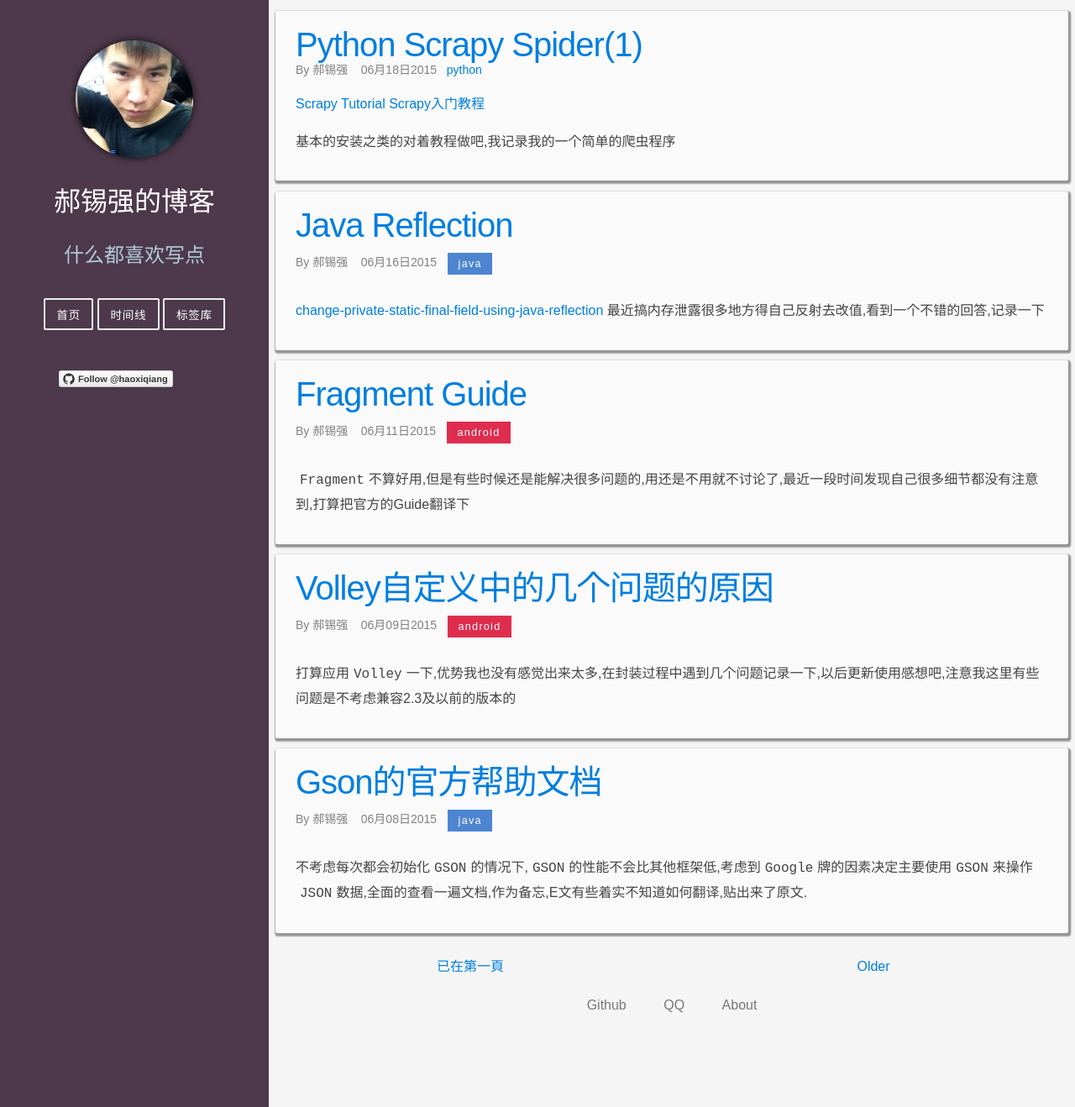
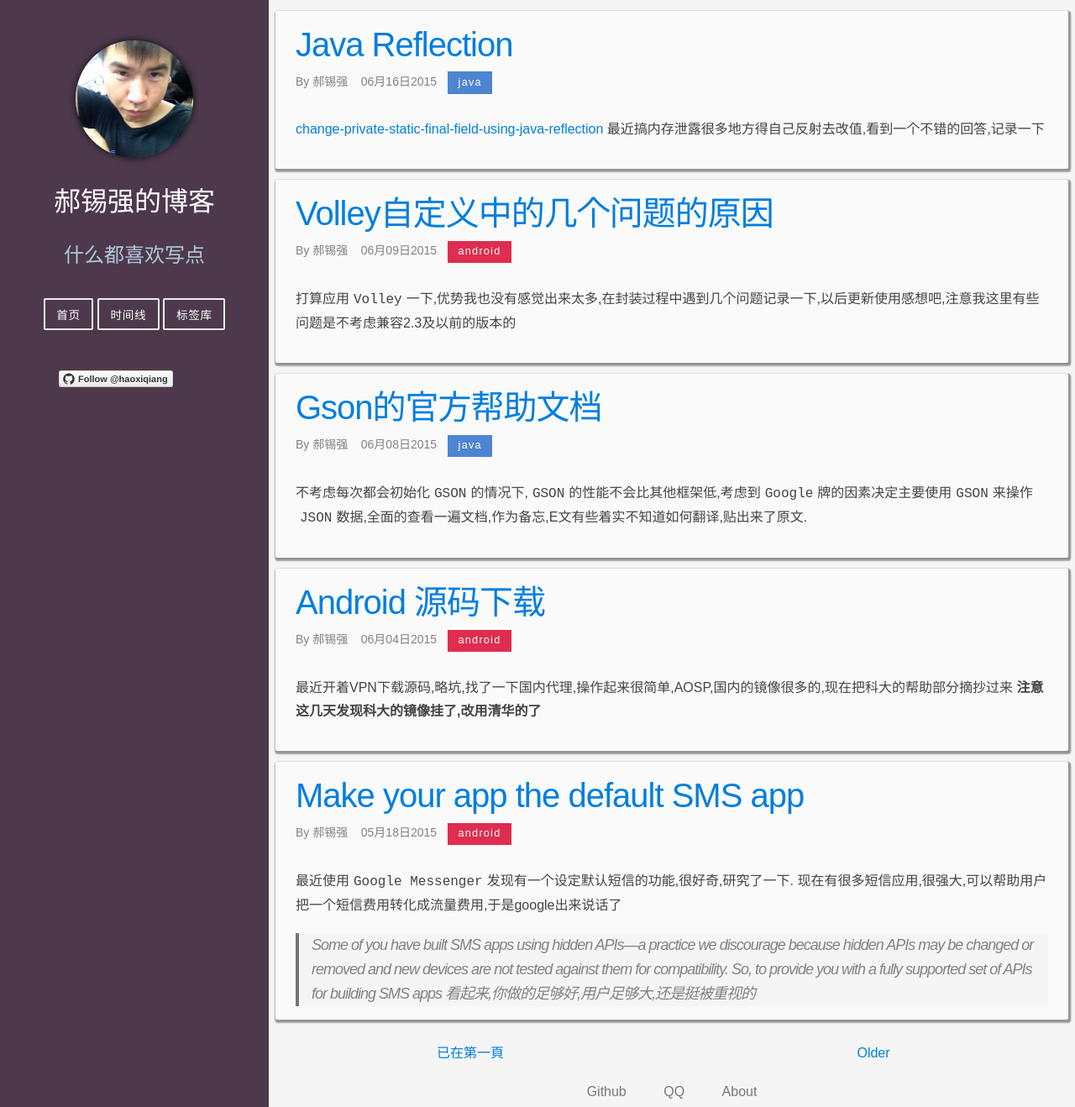
Before and after one commit to Haoxiqiang/haoxiqiang.github.io, a Jekyll site: the page built from index.html, in a window 1280 px wide and 1318 px high. Shown: the whole window at 84% size. Built offline with Jekyll 4.4.1, drawn with Linux system fonts in a browser that asks for light colours; the list of posts is cut into pages by our own code.

Commit message:
1.remove some post

```diff
--- a/_posts/2015-06-11-FragmentGuide.markdown
+++ /dev/null
@@ -1,17 +0,0 @@
----
-layout: post
-title:  Fragment Guide
-date:   2015-06-11 09:52:33
-author: 郝锡强
-categories: blog
-letex: false
-tags: [android]
----
-`Fragment`不算好用,但是有些时候还是能解决很多问题的,用还是不用就不讨论了,最近一段时间发现自己很多细节都没有注意到,打算把官方的Guide翻译下
-
-<!-- more -->
-
-wget -O http://dl.google.com/android/ndk/android-ndk-r10e-linux-x86_64.bin
-chmod +x android-ndk-r10e-linux-x86_64.bin
-./android-ndk-r10c-linux-x86_64.bin
- sudo apt-get install p7zip-full
--- a/_posts/2015-06-18-python-scrapy-spider-1.markdown
+++ /dev/null
@@ -1,39 +0,0 @@
----
-layout: post
-title:  Python Scrapy Spider(1)
-date:   2015-06-18 14:54:46
-author: 郝锡强
-categories: blog
-letex: false
-tags: [python]
----
-[Scrapy Tutorial](http://doc.scrapy.org/en/latest/intro/tutorial.html#creating-a-project)
-[Scrapy入门教程](http://scrapy-chs.readthedocs.org/zh_CN/latest/intro/tutorial.html)
-
-基本的安装之类的对着教程做吧,我记录我的一个简单的爬虫程序
-
-<!-- more -->
-
-## First
-
-* scrapy startproject jcodecraeer
-* 编辑items.py
-{% highlight python%}
-import scrapy
-class JcodecraeerItem(scrapy.Item):
-    # define the fields for your item here like:
-    # name = scrapy.Field()
-    title = scrapy.Field()
-    link = scrapy.Field()
-    desc = scrapy.Field()
-    pass
-{% endhighlight %}
-
-## Crawling
-
-* scrapy crawl jcodecraeer
-* scrapy crawl jcodecraeer -o items.json
-
-## Scrapy选择器
-
-* scrapy shell "http://www.jikexueyuan.com/course/"
```
Also changed, not shown: _posts/2015-05-11-最近发现的几个注意点.markdown (+30 -0 lines).
